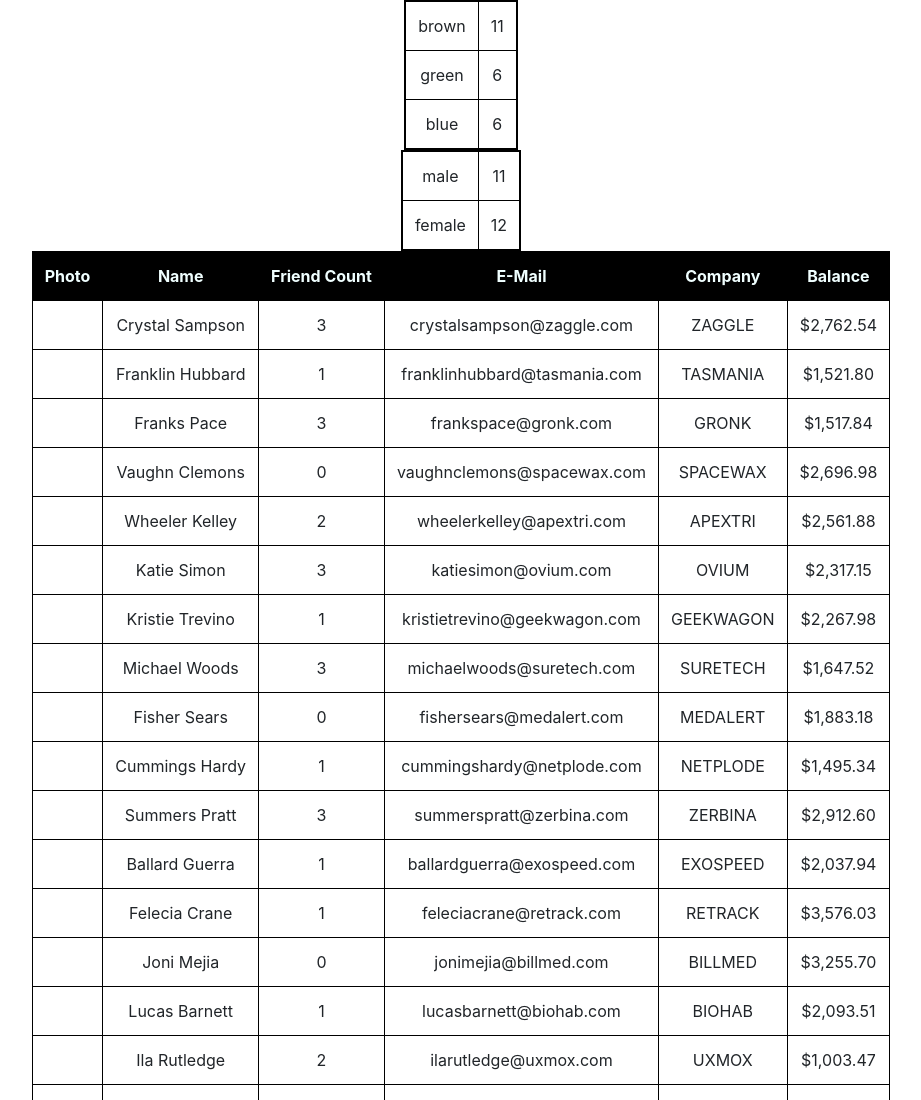
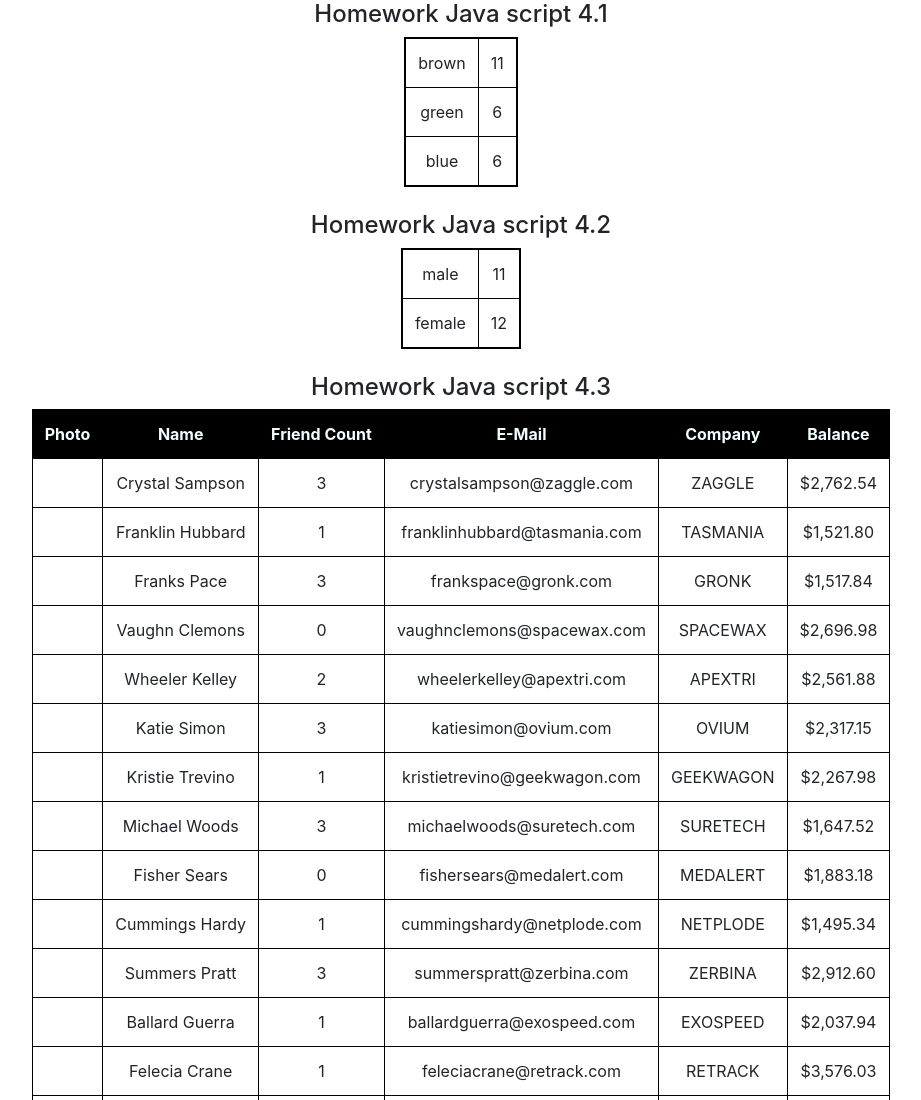
Before and after one commit to Coolcompany/CodeCamp, a plain HTML site: page Lab3JS/homework2_4.html in a window 1280 px wide. Shown: the top 1100 px of the page, without its empty margins (179-1100 px from the left). Drawn offline with nearby package versions, Linux system fonts and the light colour scheme.

Commit message:
HW java 4 v.2

```diff
--- a/Lab3JS/homework2_4.html
+++ b/Lab3JS/homework2_4.html
@@ -29,19 +29,28 @@
             color: azure;
             background-color:black;
         }
+        h4{
+            text-align: center;
+        }
     </style>
     <script type="text/javascript" src="homework_2_4.js"></script>
 
 <body>
         <table id="myTable1">
+            <H4>Homework Java script 4.1 </H4>
            <script>countEyeColor();</script>
+
         </table>
+        <br>
 
         <table id="myTable2">
-           <script>countGender();</script>
+            <H4>Homework Java script 4.2 </H4>
+            <script>countGender();</script>
+
         </table>
-
+        <br>
         <table id="myTable3" >
+            <H4>Homework Java script 4.3 </H4>
             <script>showTable();</script>
         </table>
 
```
